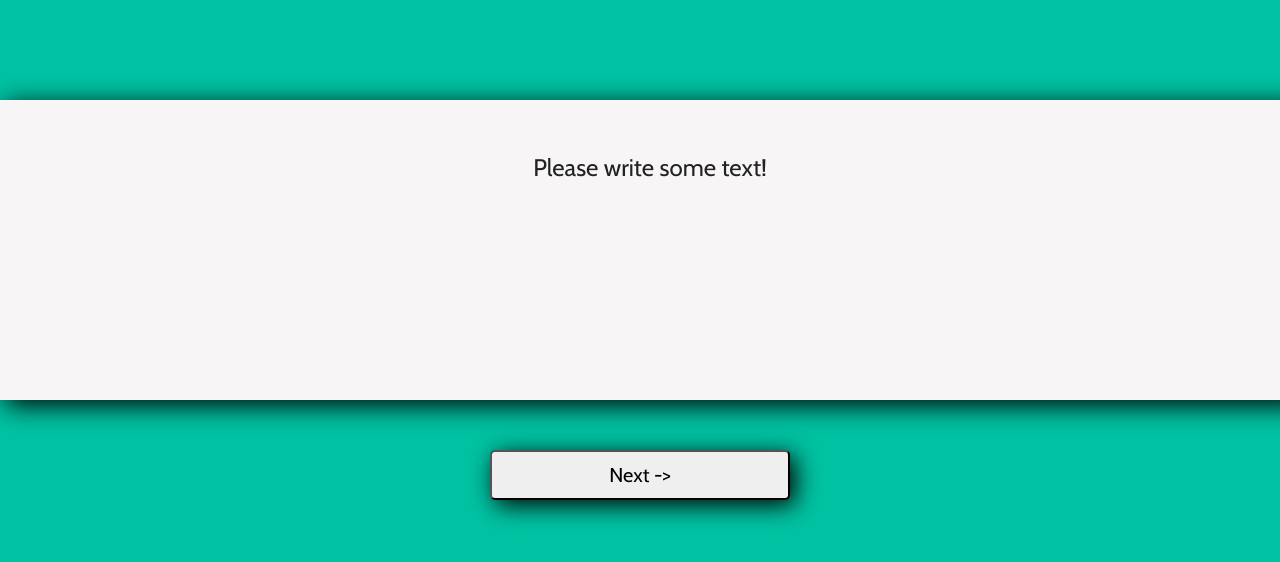
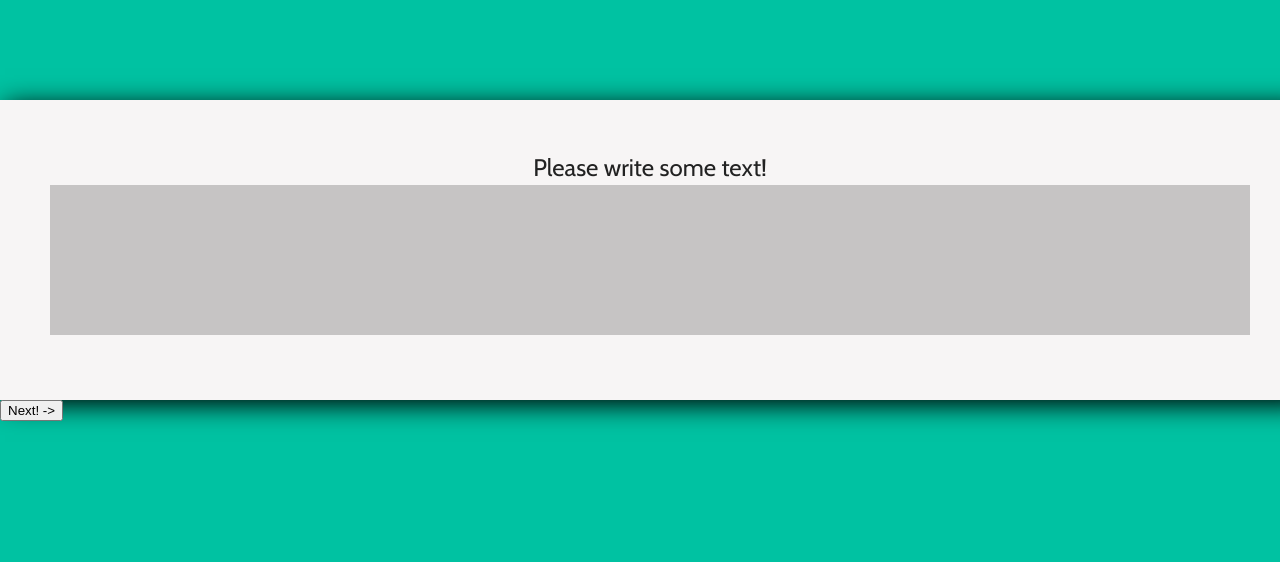
Before and after one commit to GabrielMahan/quill-web-dev-challenge, a React (Create React App) app: page / in a window 1280 px wide. Shown: the top 562 px of the page. Built offline with nearby package versions, Linux system fonts and the light colour scheme.

Commit message:
componetization is mostly initialized, time to iron out the details

```diff
--- a/src/App.css
+++ b/src/App.css
@@ -20,6 +20,10 @@ body {
 
 }
 
+.DraftEditor-editorContainer {
+  background-color: rgba(0,0,0,.2);
+  min-height: 150px;
+}
 
 .next-button {
   width: 300px;
--- a/src/App.js
+++ b/src/App.js
@@ -1,101 +1,61 @@
-
-
 import React, { Component } from 'react';
 import './App.css';
-import {Editor, EditorState, RichUtils, ContentState} from 'draft-js';
+
+import Writer from './Writer.js'
+import QuillEditor from './QuillEditor.js'
+import ConceptSelector from './ConceptSelector.js'
+
 
 
 class App extends Component {
   constructor() {
     super();
     this.state = {
-      editorState: EditorState.createEmpty(),
+      userText: "",
       changes: [],
-      editMode: false
+      mode: ['write', 'edit', 'cat']
     };
-    this.onChange = this.onChange.bind(this);
-    this.showChanges = this.showChanges.bind(this);
-    this.enableEdit = this.enableEdit.bind(this);
+    this.changeMode = this.changeMode.bind(this)
   }
 
-  onChange(editorState) {
-    this.showChanges();
-    this.setState({editorState});
+  changeMode(data) {
+    console.log('==================')
+    var mode = this.state.mode[0]
+    if (mode === 'write') {
+      this.setState({userText: data})
+    }
+    else if (mode === 'edit') {
+      this.setState({changes: data})
+    }
+    else if (mode === 'cat') {
+      // fetch(data)
+      // Here I would connect with the API
+    }
+    this.state.mode.shift();
+    debugger;
   }
 
-  enableEdit() {
-    this.setState({
-      editMode: true,
-      editorState: EditorState.createWithContent(ContentState.createFromText(this.state.editorState.getCurrentContent().getPlainText()))
-    })
-  }
-
-  getChangeStartIdx(ref, curState) {
-    var h = 0;
-    while (ref[h] === curState[h] && h < curState.length) {
-      h++;
-    }
-    return h
-  }
-
-  showChanges() {
-    let finalText = this.state.editorState.getCurrentContent().getPlainText()
-    var stack = this.state.editorState.getUndoStack();
-    var cur = stack._head;
-
-    if (!cur) {
-      return 'no changes'
-    }
-
-    var textStateAry = [{
-      text: finalText,
-      changeSnippet: finalText.substr(this.getChangeStartIdx(cur.value.getPlainText(), finalText) - 10, 30)
-    }];
-
-    while (cur.next) {
-      let curText = cur.value.getPlainText();
-      let nextText = cur.next.value.getPlainText();
-
-      textStateAry.push({
-        text: curText,
-        changeSnippet: curText.substr(this.getChangeStartIdx(nextText, curText) - 10, 30)
-      })
-      cur = cur.next
-    }
-    textStateAry.forEach( (o) => {
-      console.log(o.changeSnippet);
-    });
-    this.setState({changes: textStateAry});
-    return textStateAry;
-  }
 
   render() {
-    const {editorState} = this.state;
 
     return (
       <div className="App">
-        <Editor
-          editorState={editorState}
-          onChange={this.onChange}
-          handleKeyCommand={this.handleKeyCommand}
-          placeholder="Please write some text!"
+        {this.state.mode[0] === 'write'  ?
+          <Writer changeMode={this.changeMode} />
+        : null
+        }
+        {this.state.mode[0] === 'edit'  ?
+          <QuillEditor
+            seedText={this.state.userText}
+            changeMode={this.changeMode}
           />
-
-        {this.state.editMode ?
-          <div>
-            <span> Please make edits to your text! </span>
-            { this.state.changes[0] ?
-              <ul className="changeList">
-                {this.state.changes.map((changeLog, k) => {
-                  return <li key={k}> "...{changeLog.changeSnippet}..."</li>
-                })}
-              </ul>
-            : null
-            }
-          </div>
-        : <button className="next-button" onClick={this.enableEdit}> Next -> </button>
+        : null
         }
-
+        {this.state.mode[0] === 'cat'   ?
+          <ConceptSelector changes={this.state.changes} />
+        : null
+        }
+        <button onClick={this.changeMode} > Next! -> </button>
       </div>
     );
   }
--- /dev/null
+++ b/src/ConceptSelector.js
@@ -0,0 +1,20 @@
+import React, { Component } from 'react';
+import './App.css';
+// import {Editor, EditorState, RichUtils, ContentState} from 'draft-js';
+
+
+class ConceptSelector extends React.Component {
+  constructor() {
+    super()
+  }
+
+  render(){
+    return(
+      <div>
+        this is the concept selector
+      </div>
+    )
+  }
+}
+
+export default ConceptSelector
--- /dev/null
+++ b/src/QuillEditor.js
@@ -0,0 +1,105 @@
+import React, { Component } from 'react';
+import './App.css';
+import {Editor, EditorState, RichUtils, ContentState} from 'draft-js';
+
+
+
+
+class QuillEditor extends Component {
+  constructor() {
+    super();
+    this.state = {
+      editorState: EditorState.createEmpty(),
+      changes: [],
+      editMode: false
+    };
+    this.onChange = this.onChange.bind(this);
+    this.showChanges = this.showChanges.bind(this);
+    // this.enableEdit = this.enableEdit.bind(this);
+  }
+
+  onChange(editorState) {
+    this.showChanges();
+    this.setState({editorState});
+  }
+
+  // enableEdit() {
+  //   this.setState({
+  //     editMode: true,
+  //     editorState: EditorState.createWithContent(ContentState.createFromText(this.state.editorState.getCurrentContent().getPlainText()))
+  //   })
+  // }
+
+  getChangeStartIdx(ref, curState) {
+    var h = 0;
+    while (ref[h] === curState[h] && h < curState.length) {
+      h++;
+    }
+    return h
+  }
+
+  showChanges() {
+    let finalText = this.state.editorState.getCurrentContent().getPlainText()
+    var stack = this.state.editorState.getUndoStack();
+    var cur = stack._head;
+
+    if (!cur) {
+      return 'no changes'
+    }
+
+    var textStateAry = [{
+      text: finalText,
+      changeSnippet: finalText.substr(this.getChangeStartIdx(cur.value.getPlainText(), finalText) - 10, 30)
+    }];
+
+    while (cur.next) {
+      let curText = cur.value.getPlainText();
+      let nextText = cur.next.value.getPlainText();
+
+      textStateAry.push({
+        text: curText,
+        changeSnippet: curText.substr(this.getChangeStartIdx(nextText, curText) - 10, 30)
+      })
+      cur = cur.next
+    }
+    textStateAry.forEach( (o) => {
+      console.log(o.changeSnippet);
+    });
+    this.setState({changes: textStateAry});
+    return textStateAry;
+  }
+
+  render() {
+    const {editorState} = this.state;
+
+    return (
+      <div className="App">
+        <Editor
+          editorState={editorState}
+          onChange={this.onChange}
+          handleKeyCommand={this.handleKeyCommand}
+          placeholder="Please write some text!"
+          />
+
+        {this.state.editMode ?
+          <div>
+            <span> Please make edits to your text! </span>
+            { this.state.changes[0] ?
+              <ul className="changeList">
+                {this.state.changes.map((changeLog, k) => {
+                  return <li key={k}> "...{changeLog.changeSnippet}..."</li>
+                })}
+              </ul>
+            : null
+            }
+          </div>
+        : <button className="next-button" onClick={this.enableEdit}> Next -> </button>
+        }
+
+      </div>
+    );
+  }
+}
+
+
+export default QuillEditor;
--- /dev/null
+++ b/src/Writer.js
@@ -0,0 +1,27 @@
+import React, { Component } from 'react';
+import './App.css';
+import {Editor, EditorState, RichUtils, ContentState} from 'draft-js';
+
+
+class Writer extends React.Component {
+  constructor() {
+    super();
+    this.state = {
+      editorState: EditorState.moveFocusToEnd(EditorState.createEmpty())
+    }
+    this.onChange = (editorState) => {this.setState({editorState})};
+  }
+
+  render(){
+    return(
+      <Editor
+        editorState={this.state.editorState}
+        onChange={this.onChange}
+        placeholder="Please write some text!"
+      />
+    )
+  }
+}
+
+
+export default Writer;
```
Also changed, not shown: 2 other files (tests, documents, lock files or other folders).
